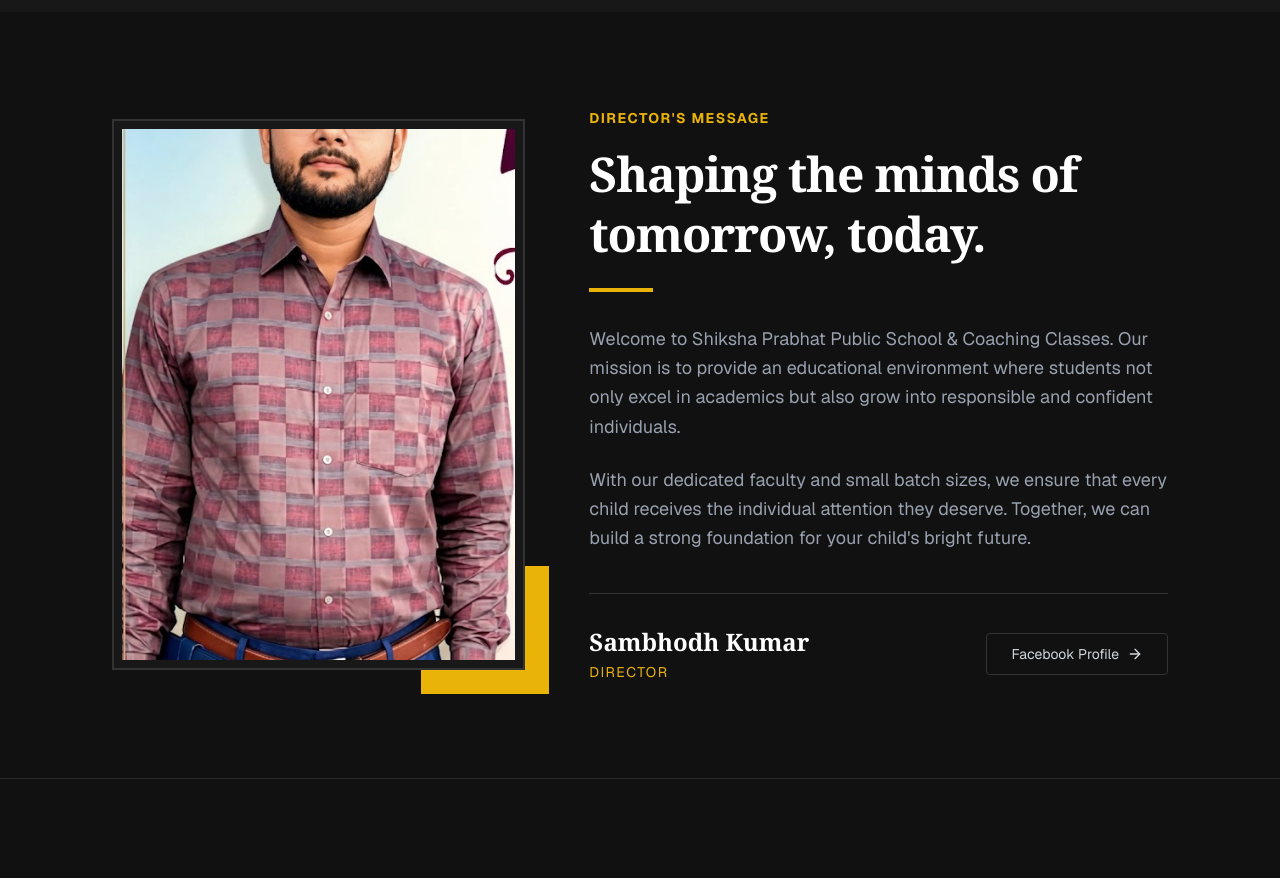
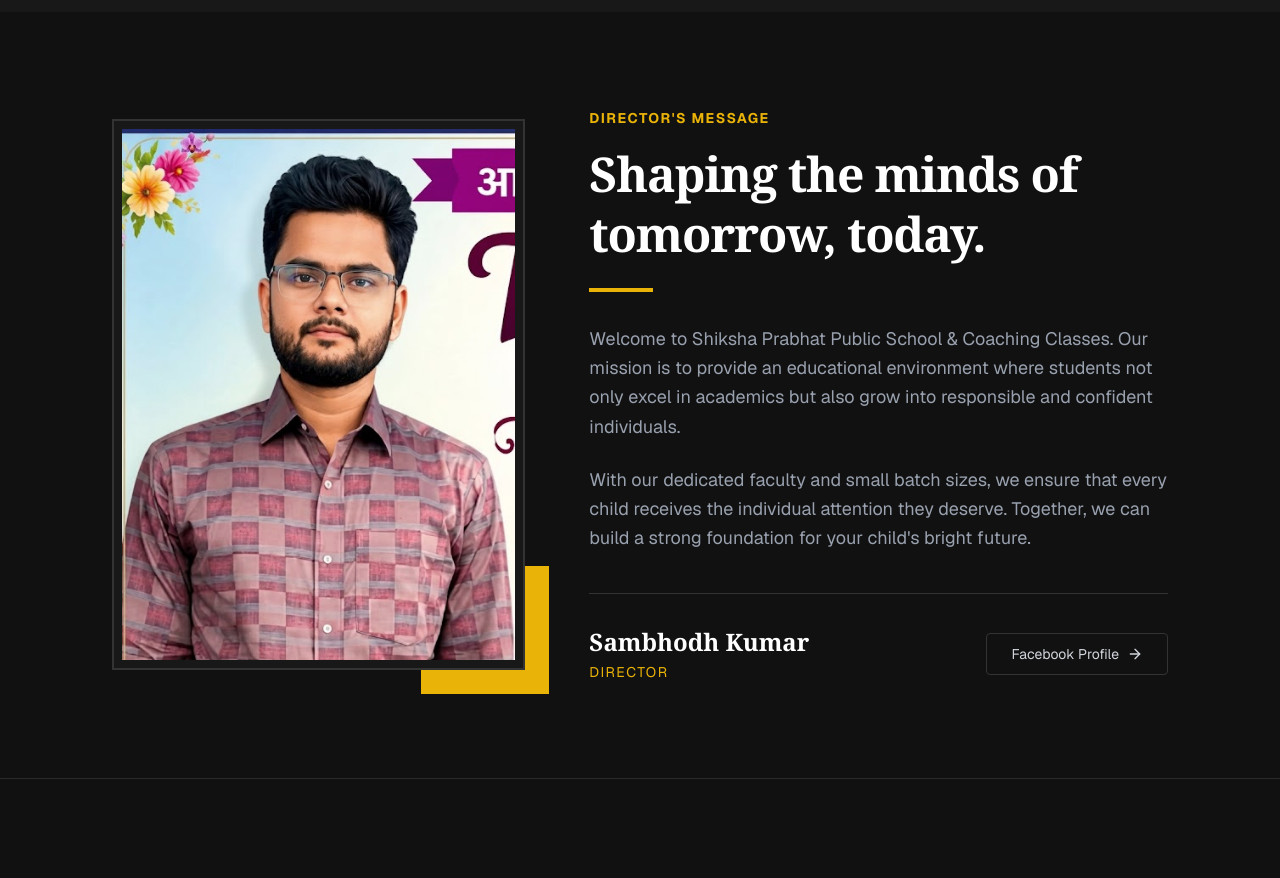
Before and after one commit to mrityunjay45108/school-website-for-client-, a Next.js app in the folder frontend/: page / in a window 1280 px wide. Shown: the part 1540-2418 px from the top of the page. Built offline with nearby package versions, Linux system fonts and the light colour scheme.

Commit message:
fix: adjust director image object position to top

```diff
--- a/frontend/src/app/page.tsx
+++ b/frontend/src/app/page.tsx
@@ -168,7 +168,7 @@
                 <img
                   src="/director.png"
                   alt="Director Sambhodh Kumar"
-                  className="w-full h-full object-cover filter grayscale-[10%]"
+                  className="w-full h-full object-cover object-top filter grayscale-[10%]"
                 />
               </div>
               <div className="absolute -bottom-6 -right-6 w-32 h-32 bg-[#eab308] z-0 hidden md:block"></div>
```
